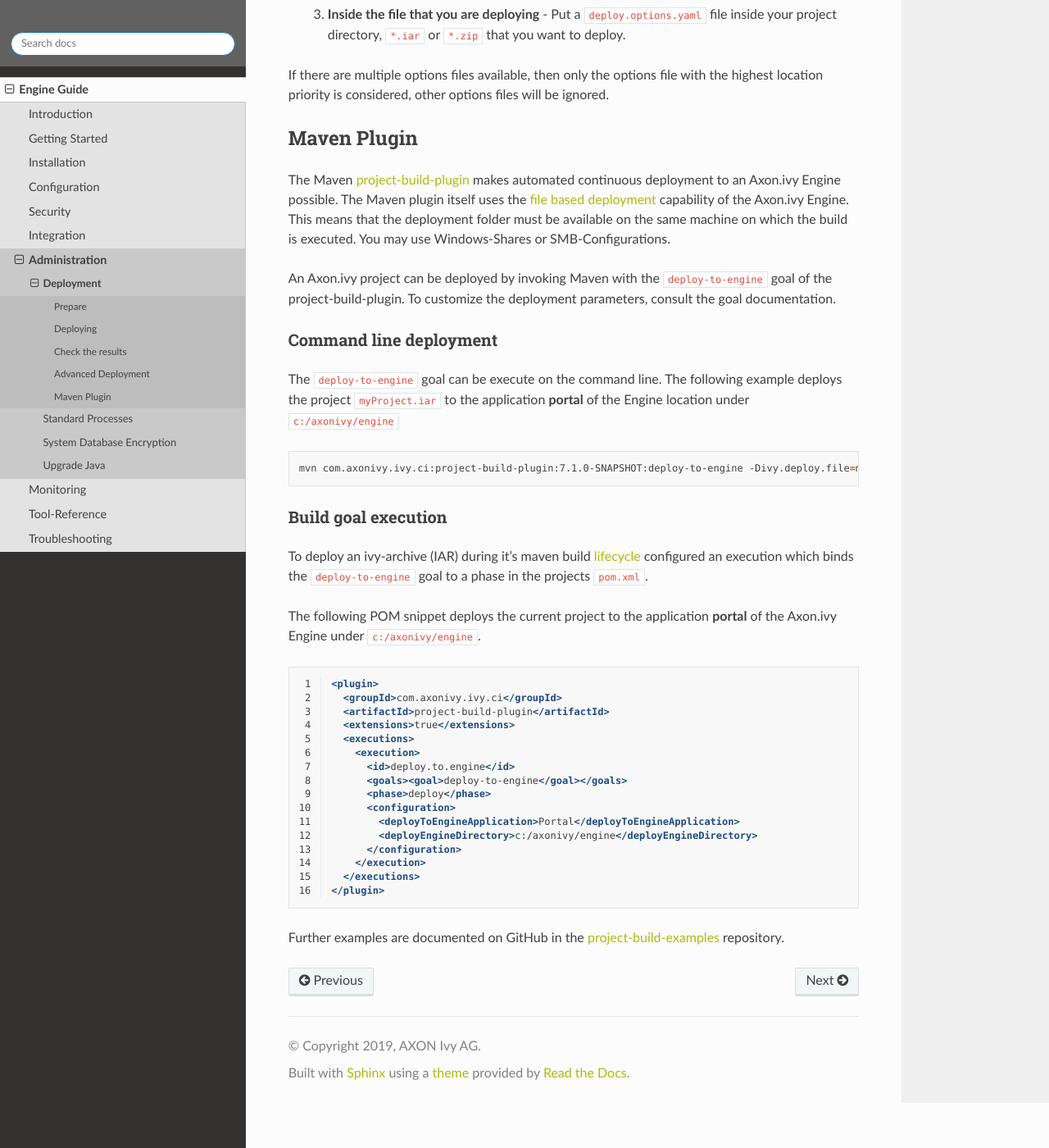
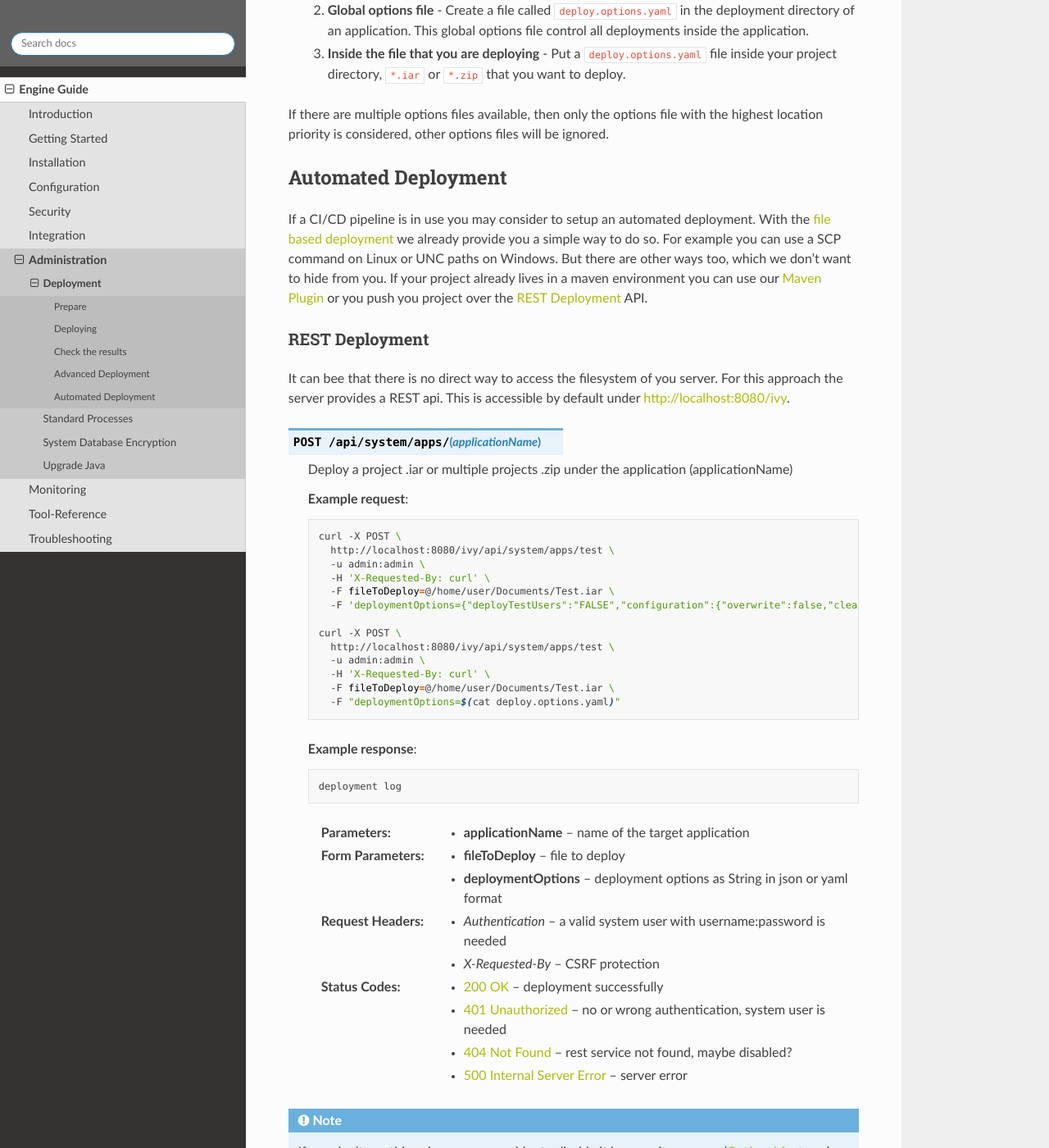
Before and after one commit to bernhardAxonIvy/doc, a Sphinx documentation site: the page built from source/engine-guide/administration/deployment.rst, in a window 1280 px wide and 1400 px high, scrolled down 2910 px. Shown: the whole window at 82% size. Built offline with Sphinx 7.4.7 and the Read the Docs theme 2.0.0, drawn with Linux system fonts in a browser that asks for light colours; the version number could not be read and is left out; some of the changed text lies outside the part shown.

Commit message:
XIVY-3036 update deployment docu, add rest deploy part, fix engine cockpit deployment

```diff
--- a/requirements.txt
+++ b/requirements.txt
@@ -2,3 +2,4 @@
 sphinx_rtd_theme==0.4.3
 sphinxprettysearchresults==0.3.5
 sphinxcontrib-findanything
+sphinxcontrib.httpdomain
--- a/source/conf.py
+++ b/source/conf.py
@@ -15,7 +15,8 @@
 
 extensions = [
     'sphinx.ext.extlinks',
-    'sphinxprettysearchresults'
+    'sphinxprettysearchresults',
+    'sphinxcontrib.httpdomain'
 ]
 
 
--- a/source/engine-guide/administration/deployment.rst
+++ b/source/engine-guide/administration/deployment.rst
@@ -6,9 +6,11 @@
 Bring your processes to life by deploying them on an |ivy-engine|. Deployment
 simply means to install an Axon.ivy project on an |ivy-engine|. Our file based
 deployment mechanism makes the deployment very easy, just by dropping the file
-at the right place. This mechanism is perfectly suitable for a CI/CD pipeline
-and forms the basis for the deployment feature of our :ref:`maven plugin
-<deployment-maven-plugin>`.
+at the right place. This mechanism is perfectly suitable for a CI/CD pipeline.
+For more information about this approach have a look at the
+:ref:`deployment-automated` chapter. We provide you also a deployment way in our
+Engine Cockpit. You will find it on the :ref:`engine-cockpit-application-detail`
+view.
 
 #. Get a :ref:`prepared <deployment-prepare>` ivy project from your developer.
 #. :ref:`Deploy <deployment-deploying>` the project by simply dropping the file
@@ -158,17 +160,89 @@
 ignored.
 
 
+.. _deployment-automated:
+
+Automated Deployment
+--------------------
+
+If a CI/CD pipeline is in use you may consider to setup an automated deployment.
+With the :ref:`file based deployment <deployment-deploying>` we already provide
+you a simple way to do so. For example you can use a SCP command on Linux or UNC
+paths on Windows. But there are other ways too, which we don't want to hide from
+you. If your project already lives in a maven environment you can use our
+:ref:`deployment-maven-plugin` or you push you project over the
+:ref:`deployment-rest` API.
+
+
+.. _deployment-rest:
+
+REST Deployment
+^^^^^^^^^^^^^^^
+
+It can bee that there is no direct way to access the filesystem of you server.
+For this approach the server provides a REST api. This is accessible by default
+under http://localhost:8080/ivy.
+
+.. http:post::  /api/system/apps/(applicationName)
+
+    Deploy a project .iar or multiple projects .zip under the application
+    (applicationName)
+
+    **Example request**:
+
+    .. sourcecode:: bash
+
+        curl -X POST \
+          http://localhost:8080/ivy/api/system/apps/test \
+          -u admin:admin \
+          -H 'X-Requested-By: curl' \
+          -F fileToDeploy=@/home/user/Documents/Test.iar \
+          -F 'deploymentOptions={"deployTestUsers":"FALSE","configuration":{"overwrite":false,"cleanup":"DISABLED"},"target":{"version":"AUTO","state":"ACTIVE_AND_RELEASED","fileFormat":"AUTO"}}'
+
+        curl -X POST \
+          http://localhost:8080/ivy/api/system/apps/test \
+          -u admin:admin \
+          -H 'X-Requested-By: curl' \
+          -F fileToDeploy=@/home/user/Documents/Test.iar \
+          -F "deploymentOptions=$(cat deploy.options.yaml)"
+
+    **Example response**:
+
+    .. sourcecode:: txt
+
+        deployment log
+
+    :param applicationName: name of the target application
+
+    :form fileToDeploy: file to deploy
+    :form deploymentOptions: deployment options as String in json or yaml format
+
+    :reqheader Authentication: a valid system user with username:password is needed
+    :reqheader X-Requested-By: CSRF protection
+
+    :statuscode 200: deployment successfully
+    :statuscode 401: no or wrong authentication, system user is needed
+    :statuscode 404: rest service not found, maybe disabled?
+    :statuscode 500: server error
+
+
+
+.. note::
+    If you don't use this api, you may consider to disable it by security
+    reasons (:ref:`security-engine-optional-features`).
+
+
 .. _deployment-maven-plugin:
 
 Maven Plugin
-------------
+^^^^^^^^^^^^
 
 The Maven `project-build-plugin
 <http://axonivy.github.io/project-build-plugin/>`_ makes automated continuous
-deployment to an Axon.ivy Engine possible. The Maven plugin itself uses the
-:ref:`file based deployment <deployment-deploying>` capability of the Axon.ivy
-Engine. This means that the deployment folder must be available on the same
-machine on which the build is executed. You may use Windows-Shares or
+deployment to an |ivy-engine| possible. The Maven plugin itself uses the
+:ref:`file based deployment <deployment-deploying>` capability of the
+|ivy-engine|. This means that the deployment folder must be available on the
+same machine on which the build is executed. You may use Windows-Shares or
 SMB-Configurations.
 
 An Axon.ivy project can be deployed by invoking Maven with the
@@ -177,7 +251,7 @@
 
 
 Command line deployment
-^^^^^^^^^^^^^^^^^^^^^^^
+"""""""""""""""""""""""
 
 The :code:`deploy-to-engine` goal can be execute on the command line. The
 following example deploys the project :file:`myProject.iar` to the application
@@ -189,7 +263,7 @@
 
 
 Build goal execution
-^^^^^^^^^^^^^^^^^^^^
+""""""""""""""""""""
 
 To deploy an ivy-archive (IAR) during it's maven build `lifecycle
 <https://maven.apache.org/guides/introduction/introduction-to-the-lifecycle.html>`_
--- a/source/engine-guide/security/includes/webserver-disabled-features.yaml
+++ b/source/engine-guide/security/includes/webserver-disabled-features.yaml
@@ -3,12 +3,13 @@
   # If none of the deployed projects provide REST APIs it is also possible to disable the whole REST servlet
   Enabled: false
 
-  # REST resources for the mobile app under '{application}/api/workflow'
+  # REST resources for the mobile app under '/api/{application}/workflow'
   # If the Mobile Workflow REST API is not used on your engine (e.g. by the Axon.ivy Mobile App) you can disable it
   MobileWorkflow.API: false
 
-  # REST resource for remote deployment under '/ivy/api/system/apps' and 'api/system/apps/{application}'
+  # REST resource for remote deployment under '/api/system/apps/{application}'
   # If remote deployment is not used on your engine you can disable it
+  # The REST Deployment is used from the deployment feature of the Engine Cockpit
   Deployment: false
 
 # If the Mobile Offline Dialogs are not used on your engine (most of the time) you can disable them
--- a/source/engine-guide/security/index.rst
+++ b/source/engine-guide/security/index.rst
@@ -1,3 +1,5 @@
+.. _security:
+
 Security
 ********
 
@@ -204,6 +206,8 @@
 those features should be disabled.
 
 
+.. _security-engine-optional-features:
+
 Optional features
 ^^^^^^^^^^^^^^^^^
 
```
Also changed, not shown: source/engine-guide/tool-reference/engine-cockpit.rst (+11 -15 lines).
